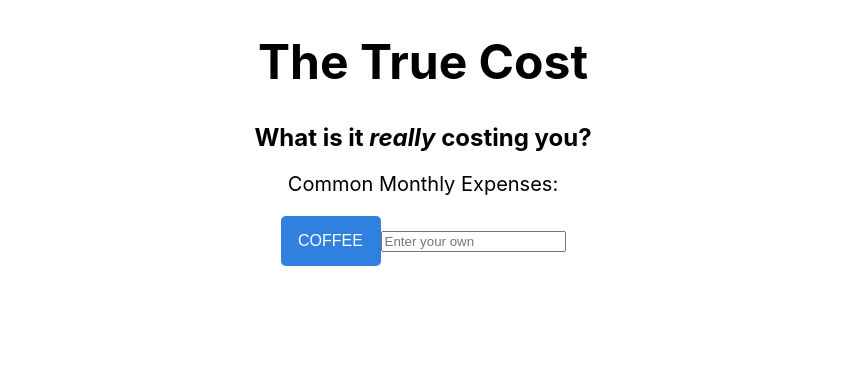
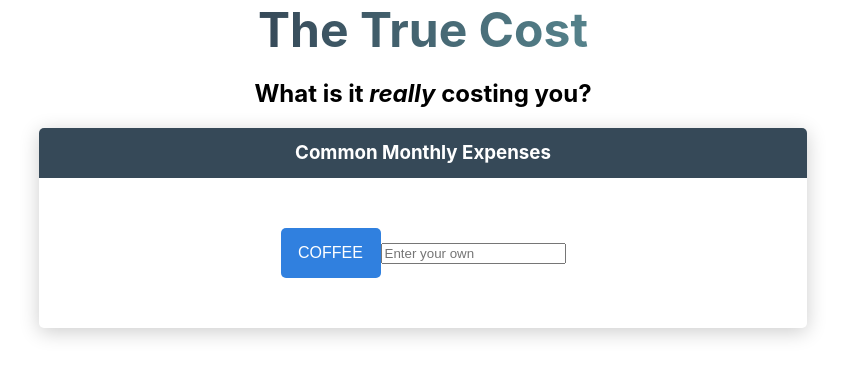
Before and after one commit to davidlamt/the-true-cost, a React (Create React App) app: page / in a window 1280 px wide. Shown: the top 378 px of the page, without its empty margins (217-1062 px from the left). Built offline with nearby package versions, Linux system fonts and the light colour scheme.

Commit message:
Style the Header & MainCard

```diff
--- a/src/App.tsx
+++ b/src/App.tsx
@@ -3,7 +3,7 @@
 import React from 'react';
 import { css, jsx } from '@emotion/core';
 
-import { CalculationPane, Header } from './components';
+import { Header, MainCard } from './components';
 
 const App: React.FunctionComponent = () => {
   return (
@@ -13,7 +13,7 @@ const App: React.FunctionComponent = () => {
       `}
     >
       <Header />
-      <CalculationPane />
+      <MainCard />
     </div>
   );
 };
--- a/src/components/Header.tsx
+++ b/src/components/Header.tsx
@@ -8,7 +8,13 @@ const Header: React.FunctionComponent = () => {
     <header>
       <h1
         css={css`
+          -webkit-text-fill-color: transparent;
+          background: repeating-linear-gradient(270deg, #55828b, #364958);
           font-size: 3em;
+          margin: auto;
+          text-align: center;
+          width: fit-content;
+          -webkit-background-clip: text;
         `}
       >
         The True Cost
--- a/src/components/CalculationPane.tsx
+++ b/src/components/MainCard.tsx
@@ -9,20 +9,39 @@ import commonExpenses, { ICommonExpense } from '../static/commonExpenses';
 
 import { primaryButtonBase } from './styles';
 
-const CalculationPane: React.FunctionComponent = () => {
+const MainCard: React.FunctionComponent = () => {
   const [selectedExpense, setSelectedExpense] = useState<ICommonExpense | null>(null);
 
   return (
-    <div>
+    <div
+      css={css`
+        border-radius: 5px;
+        box-shadow: 0 4px 20px 0 rgba(0, 0, 0, 0.2);
+        margin: 0 20%;
+      `}
+    >
+      <h3
+        css={css`
+          align-items: center;
+          background-color: #364958;
+          border-top-left-radius: 5px;
+          border-top-right-radius: 5px;
+          color: white;
+          display: flex;
+          height: 50px;
+          justify-content: center;
+          margin: 0;
+          padding: 0;
+        `}
+      >
+        Common Monthly Expenses
+      </h3>
       {!selectedExpense && (
-        <div>
-          <p
-            css={css`
-              font-size: 1.25em;
-            `}
-          >
-            Common Monthly Expenses:
-          </p>
+        <div
+          css={css`
+            padding: 50px;
+          `}
+        >
           {commonExpenses.map((commonExpense) => (
             <button
               css={primaryButtonBase}
@@ -40,4 +59,4 @@ const CalculationPane: React.FunctionComponent = () => {
   );
 };
 
-export default CalculationPane;
+export default MainCard;
--- a/src/components/index.ts
+++ b/src/components/index.ts
@@ -1,4 +1,4 @@
-import CalculationPane from './CalculationPane';
+import MainCard from './MainCard';
 import Header from './Header';
 
-export { CalculationPane, Header };
+export { MainCard, Header };
```
